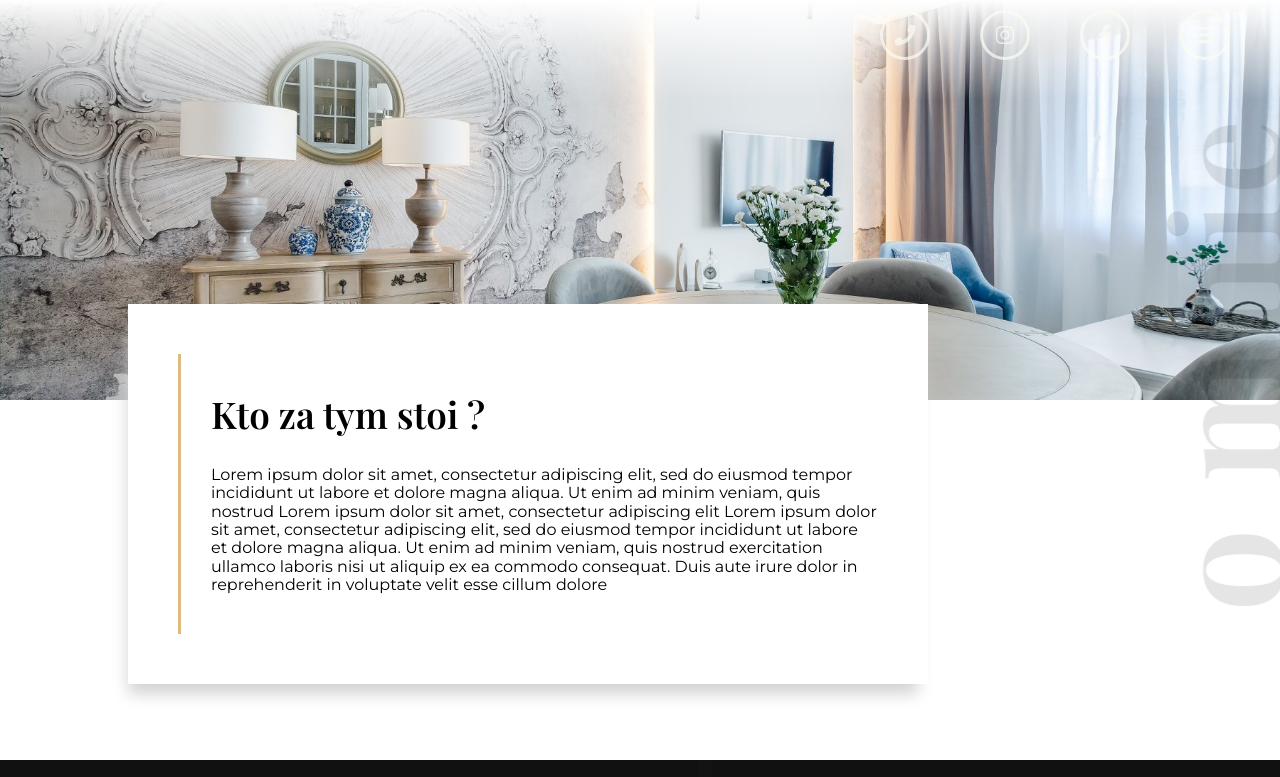
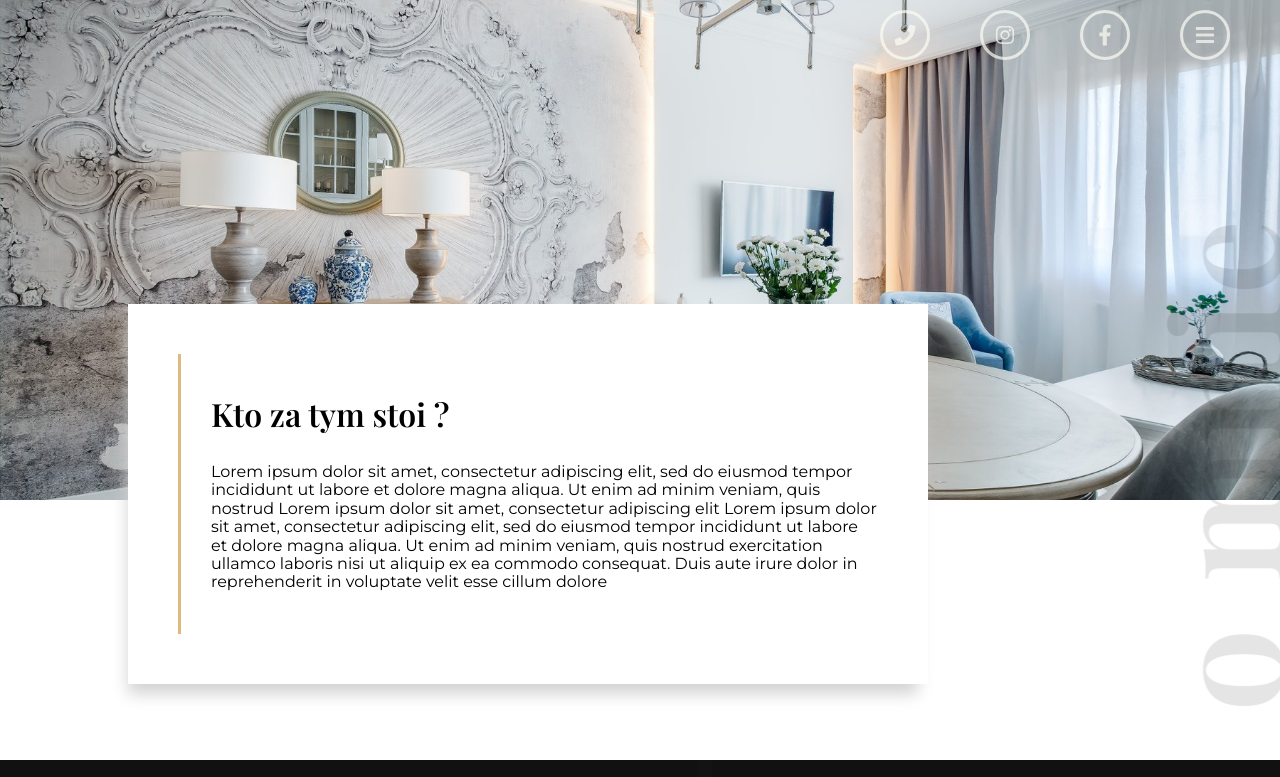
Before and after one commit to BarSi1986/k-arte-project, a Gatsby site: page /o-mnie in a window 1280 px wide. Shown: the top 777 px of the page. Built offline with nearby package versions, Linux system fonts and the light colour scheme; Gatsby itself is replaced by a stand-in of ours.

Commit message:
fixes fixes fixes...

```diff
--- a/src/components/section_components/Hero.js
+++ b/src/components/section_components/Hero.js
@@ -8,7 +8,7 @@ import { Parallax } from 'react-scroll-parallax'
 const HomeWrapper = styled.section`
     position: relative;
     width: 100%;
-    height: 95vh;
+    height: 100vh;
     overflow: hidden;
     margin-bottom: -20px;
     transition: 1s ${props => props.theme.transitions.cubic_front};
@@ -97,6 +97,8 @@ const Hero = () => {
     }
     `)
     const { isNavOpen } = useContext(AppContext)
+
+
     return (
         <Parallax y={[-25, 20]}>
             <HomeWrapper className={isNavOpen && 'blurred'}>
--- a/src/components/section_components/MoreAboutMe.js
+++ b/src/components/section_components/MoreAboutMe.js
@@ -36,10 +36,13 @@ const AppWrapper = styled.div`
 `;
 
 const AboutImage = styled.div`
-  width: 100%;
+    width: 100%;
     position: relative;
-    height: 400px;
+    height: 500px;
     margin-bottom: -40px;
+    @media (max-width: 750px) {
+      height: 400px
+    }
 `;
 
 const AboutTxt = styled.div`
@@ -67,10 +70,10 @@ const AboutTxt = styled.div`
 `;
 
 const BgLinearGradient = styled.div`
-    width: 100%;
+    /* width: 100%;
     height: 100px;
     background: linear-gradient( #fff, transparent);
-  position: absolute;
+  position: absolute; */
 
   @media (max-width: 750px) {
     width: 100%;
--- a/src/components/ui_components/H2_header.js
+++ b/src/components/ui_components/H2_header.js
@@ -5,7 +5,7 @@ const Header = styled.h2`
     margin: 0;
     color: ${props => props.theme.colors.white};
     font-family: ${props => props.theme.fonts.playfair};
-    font-size: 2.3em;
+    font-size: 2em;
     letter-spacing: 5px;
     @media (max-width: 750px){
     font-size: 1.5em;
--- a/src/layout/Layout.js
+++ b/src/layout/Layout.js
@@ -1,4 +1,4 @@
-import React, { useState, useEffect } from 'react'
+import React, { useState } from 'react'
 import { ThemeProvider } from 'styled-components'
 import AppContext from '../context/AppContext'
 import { ParallaxProvider } from 'react-scroll-parallax';
```
